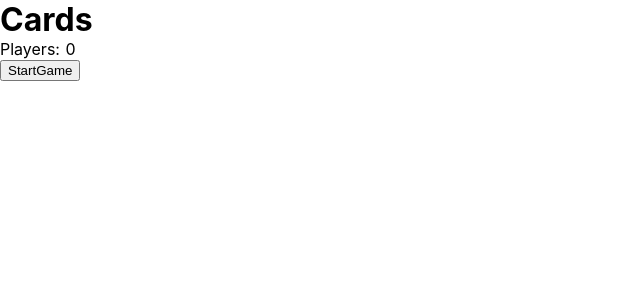
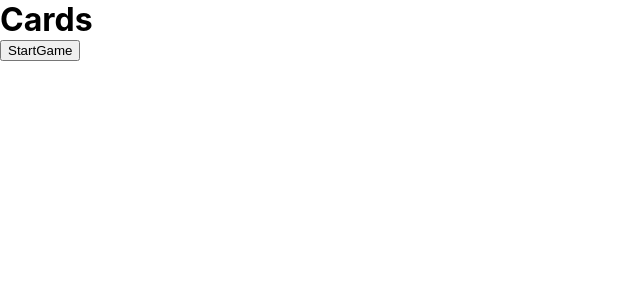
Before and after one commit to FayeCarter/cards, a Nuxt app: page / in a window 1280 px wide. Shown: the top 300 px of the page, without its empty margins (0-640 px from the left). Built offline with nearby package versions, Linux system fonts and the light colour scheme.

Commit message:
Remove players from index

```diff
--- a/pages/index.vue
+++ b/pages/index.vue
@@ -2,7 +2,6 @@
   <div class="container">
     <div>
       <h1 class="title">Cards</h1>
-      <p>Players: {{ players }}</p>
       <GameStart v-if="!active" />
       <Game v-else />
     </div>
@@ -19,9 +18,6 @@ export default {
     Game,
   },
   computed: {
-    players() {
-      return this.$store.state.players
-    },
     active() {
       return this.$store.state.activeGame
     },
```
